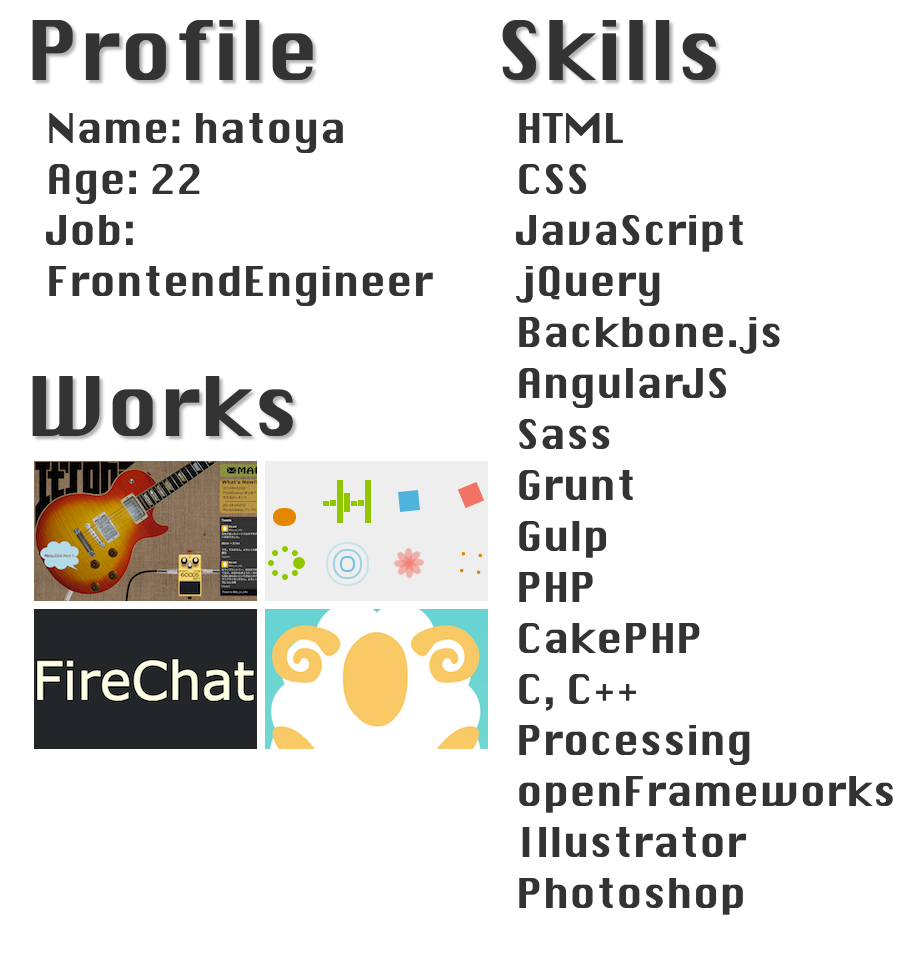
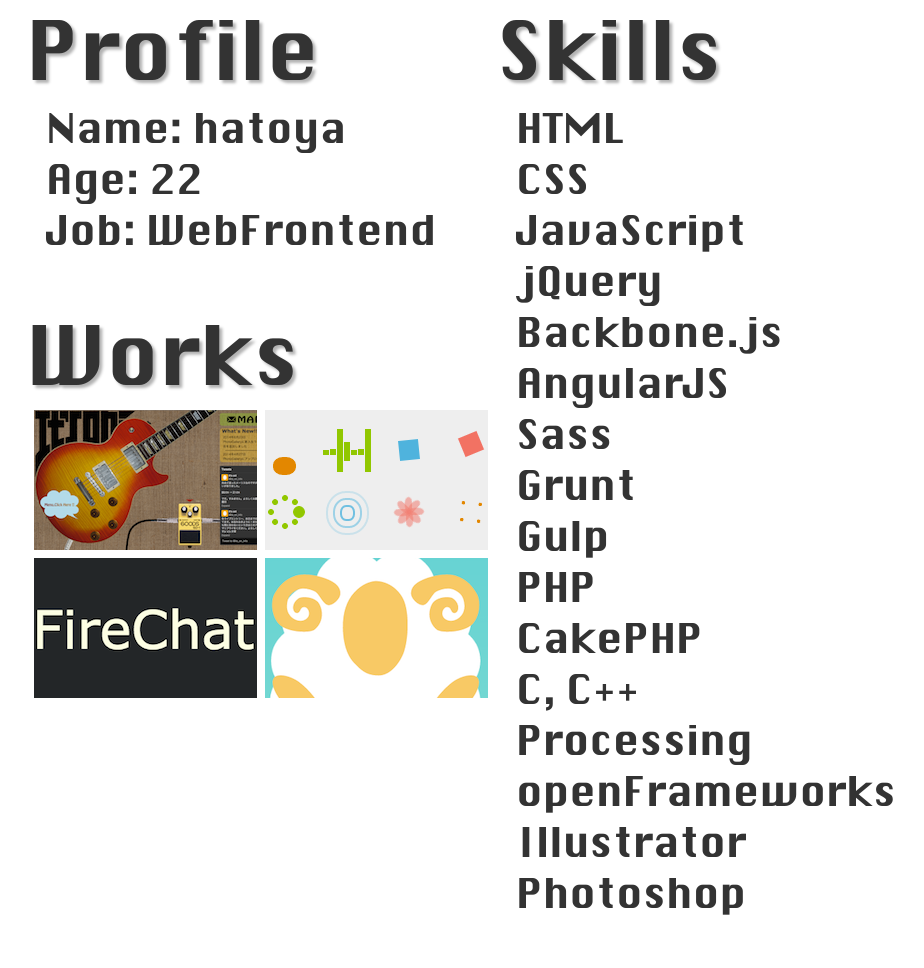
Before and after one commit to hatoya/PortfolioSite, a website: page index.html in a window 1280 px wide. Shown: the part 1254-2222 px from the top of the page, without its empty margins (144-1068 px from the left). Drawn offline with Linux system fonts and the light colour scheme.

Commit message:
これでどうだッ！！

```diff
--- a/index.html
+++ b/index.html
@@ -46,7 +46,7 @@
                     <ul>
                         <li>Name: hatoya</li>
                         <li>Age: 22</li>
-                        <li>Job: FrontendEngineer</li>
+                        <li>Job: WebFrontend</li>
                     </ul>
                 </div>
                 <div class="works" id="contents2">
```
